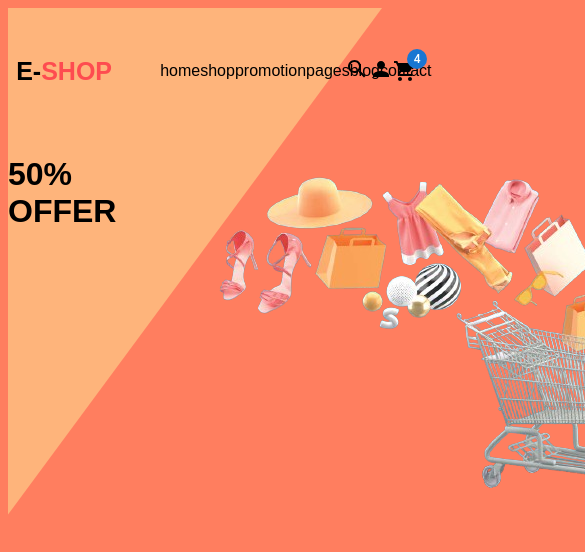
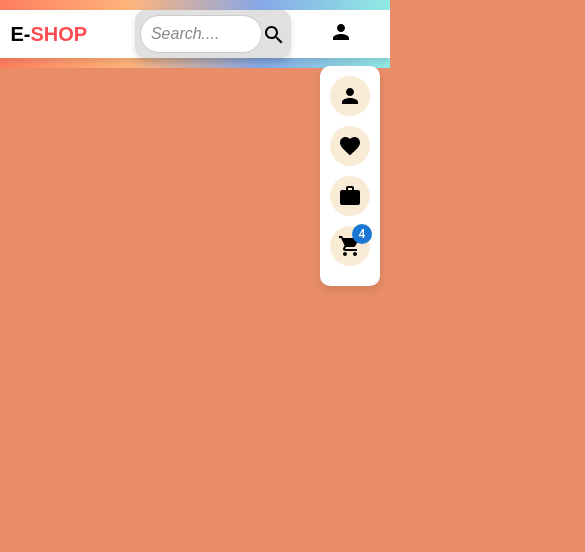
Before and after one commit to Mshanu-tech/e-shop, a React app in the folder frontend/: page / in a window 390 px wide. Shown: the top 552 px of the page, 585 px wide, since content can reach past the window. Built offline with nearby package versions, Linux system fonts and the light colour scheme; the HTML template or start-up script is replaced by a standard one.

Commit message:
complete user navbar

```diff
--- a/frontend/src/App.css
+++ b/frontend/src/App.css
@@ -1,24 +1,3 @@
-/* body{
-    width:100%;
-    font-family: sans-serif;
-    padding: 0px;
-    margin: 0;
-} */
-
-body {
-    font-family: sans-serif;
-    position: relative;
-    background-color: #ff7e5f; /* fallback color */
+body{
+    background-color: #E88D67;
 }
-
-body::before {
-    content: "";
-    position: absolute;
-    top: 0;
-    left: 0;
-    width: 100%;
-    height: 100%;
-    background: #feb47b;
-    clip-path: polygon(0 0, 100% 0, 0 100%);
-    z-index: -1;
-}
--- a/frontend/src/Pages/User/Home/index.jsx
+++ b/frontend/src/Pages/User/Home/index.jsx
@@ -10,10 +10,9 @@ function Home() {
       <div className="container">
         <div className="row">
           <div className='home-leftside'>
-<h1>50% OFFER</h1>
+
           </div>
           <div className="home-rightside">
-            <img src="/Image/bn-removebg-preview.png" alt="" />
 
           </div>
         </div>
--- a/frontend/src/components/navbar/Navbar.jsx
+++ b/frontend/src/components/navbar/Navbar.jsx
@@ -1,51 +1,64 @@
-import React from 'react'
-import './style.css'
+import React, { useState } from 'react';
+import './style.css';
 import SearchIcon from '@mui/icons-material/Search';
 import PersonIcon from '@mui/icons-material/Person';
 import ShoppingCartIcon from '@mui/icons-material/ShoppingCart';
+import WorkIcon from '@mui/icons-material/Work';
+import FavoriteOutlinedIcon from '@mui/icons-material/FavoriteOutlined';
 import Badge from '@mui/material/Badge';
 
+function Navbar() {
+    const [userNavbar, setUserNavbar] = useState(true);
+    const handleUserNavbar = () => {
+        setUserNavbar(prevState => !prevState);
+    };
 
-function Navbar() {
     return (
         <>
-            <div class="main_nav_container">
-                <div class="container">
-                    <div class="row">
-                        <div class="col-lg-12 text-right nav_container">
-                            <div class="logo_container">
+            <div className="main_nav_container">
+                <div className="container">
+                    <div className="row">
+                        <div className="col-lg-12 text-right nav_container">
+                            <div className="logo_container">
                                 <a href="#">E-<span>shop</span></a>
                             </div>
-                            <nav class="navbar">
-                                <ul class="navbar_menu">
-                                    <li><a href="#">home</a></li>
-                                    <li><a href="#">shop</a></li>
-                                    <li><a href="#">promotion</a></li>
-                                    <li><a href="#">pages</a></li>
-                                    <li><a href="#">blog</a></li>
-                                    <li><a href="contact.html">contact</a></li>
-                                </ul>
-                                <ul class="navbar_user">
-                                    <li><a href="#"><SearchIcon className="search-icon" /></a></li>
-                                    <li><a href="#"><PersonIcon className="search-icon" /></a></li>
-                                    <li class="checkout">
+                            <nav className="navbar">
+                                <div className="searchinputdiv">
+                                    <input className="searchinput" type="text" placeholder="Search...." />
+                                    <a href="#"><SearchIcon className="search-icon" style={{ paddingTop: "6px" }} /></a>
+                                </div>
+                                <ul className="navbar_user">
+                                    <li><a href="#"><FavoriteOutlinedIcon className="search-icon" /></a></li>
+                                    <li><a href="#"><WorkIcon className="search-icon" /></a></li>
+                                    <li className="checkout">
                                         <a href="#">
                                             <Badge badgeContent={4} color="primary">
                                                 <ShoppingCartIcon className="search-icon" />
                                             </Badge>
                                         </a>
                                     </li>
+                                    <li><a href="#"><PersonIcon className="search-icon" /></a></li>
                                 </ul>
-                                {/* <div class="hamburger_container">
-								<i class="fa fa-bars" aria-hidden="true"></i>
-							</div> */}
+                                <div className="navbar_user_side">
+                                    <a onClick={handleUserNavbar} href="#"><PersonIcon className="search-icon" /></a>
+                                    <ul className="navbar_user_profile" style={{ display: userNavbar ? 'block' : 'none' }}>
+                                        <li><PersonIcon className="search-icon" /></li>
+                                        <li><FavoriteOutlinedIcon className="search-icon" /></li>
+                                        <li><WorkIcon className="search-icon" /></li>
+                                        <li className="checkout">
+                                            <Badge badgeContent={4} color="primary">
+                                                <ShoppingCartIcon className="search-icon" />
+                                            </Badge>
+                                        </li>
+                                    </ul>
+                                </div>
                             </nav>
                         </div>
                     </div>
                 </div>
             </div>
         </>
-    )
+    );
 }
 
-export default Navbar
+export default Navbar;
--- a/frontend/src/components/navbar/style.css
+++ b/frontend/src/components/navbar/style.css
@@ -1,56 +1,151 @@
-/* .main_nav_container{
+body {
+    margin: 0;
+    font-family: Arial, sans-serif;
+}
+
+.main_nav_container {
     background: linear-gradient(to right, #ff7e5f, #feb47b, #86a8e7, #91eae4);
-} */
+    padding: 10px 0;
+}
 
-.nav_container{
+.nav_container {
     display: flex;
     width: 100%;
-    height: 15vh;
+    background-color: rgb(255, 255, 255);
+    box-shadow: 0 4px 6px rgba(0, 0, 0, 0.1);
 }
-.logo_container{
-    width: 30%;
+
+.logo_container {
+    width: 25%;
     display: flex;
     justify-content: center;
     align-items: center;
 }
-.logo_container a{
+
+.logo_container a {
     text-decoration: none;
-	font-weight: 700;
+    font-weight: 700;
     text-transform: uppercase;
     color: black;
     font-size: 25px;
 }
-.logo_container a span
-{
-	color: #fe4c50;
+
+.logo_container a span {
+    color: #fe4c50;
 }
-.navbar{
-    width: 68%;
-    display: flex;
-    justify-content: space-evenly;
-}
-.navbar_menu{
-    width: 57%;
-    display: flex;
-    justify-content: space-between;
-    align-items: center;
-}
-.navbar_menu li{
-    list-style: none;
-}
-.navbar_menu li a {
-    text-decoration: none;
-    color: black;
-}
-.navbar_user{
-    width:20%;
+
+.navbar {
+    width: 75%;
     display: flex;
     justify-content: space-evenly;
     align-items: center;
 }
-.navbar_user li{
+
+.navbar_user {
+    display: flex;
+    justify-content: space-between;
+    align-items: center;
     list-style: none;
+    padding: 0;
 }
+
+.navbar_user li {
+    margin: 0 10px;
+}
+
+.navbar_user li a {
+    color: black;
+    text-decoration: none;
+    transition: color 0.3s ease;
+}
+
+.navbar_user li a:hover {
+    color: #007BFF;
+}
+
+.searchinputdiv {
+    background-color: rgba(0, 0, 0, 0.12);
+    display: flex;
+    align-items: center;
+    width: 50%;
+    padding: 5px;
+    border-radius: 10px;
+    box-shadow: 0 4px 6px rgba(0, 0, 0, 0.1);
+    transition: box-shadow 0.3s ease;
+}
+
+.searchinput {
+    width: 100%;
+    border-radius: 20px;
+    height: 36px;
+    border: 1px solid #ccc;
+    padding: 0 10px;
+    font-size: 16px;
+    transition: border 0.3s ease, box-shadow 0.3s ease;
+    outline: none;
+}
+
+.searchinput:focus {
+    border: 1px solid #007BFF;
+    box-shadow: 0 0 8px rgba(0, 123, 255, 0.5);
+}
+
+.searchinput::placeholder {
+    color: #888;
+    font-style: italic;
+}
+
 .search-icon {
-    color: black; /* Change this to the desired color */
+    color: black;
+    transition: color 0.3s ease;
 }
+
+.search-icon:hover {
+    color: #007BFF;
+}
+
+.navbar_user_side {
+    display: none;
+}
+
+.navbar_user_profile {
+    position: absolute;
+    right: 10px;
+    top: 60px;
+    background-color: white;
+    border-radius: 10px;
+    box-shadow: 0 4px 8px rgba(0, 0, 0, 0.1);
+    padding: 10px;
+    display: flex;
+    flex-direction: column;
+    align-items: center;
+}
+
+.navbar_user_profile li {
+    background-color: antiquewhite;
+    border-radius: 50%;
+    margin-bottom: 10px;
+    width: 40px;
+    height: 40px;
+    display: flex;
+    align-items: center;
+    justify-content: center;
+}
+
+@media only screen and (max-width: 600px) {
+    .logo_container a {
+        font-size: 20px;
+    }
+
+    .navbar_user {
+        display: none;
+    }
+
+    .navbar_user_side {
+        display: block;
+    }
+
+    .navbar_user_profile {
+        top: 50px;
+    }
+}
```
